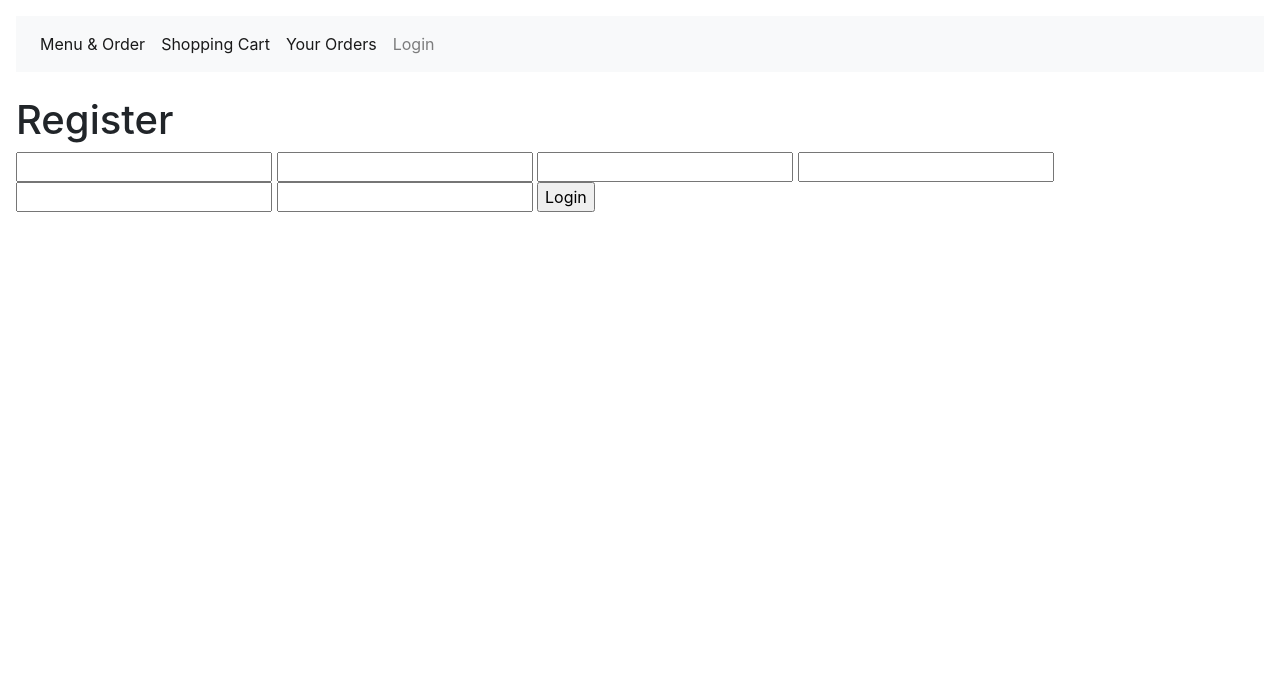
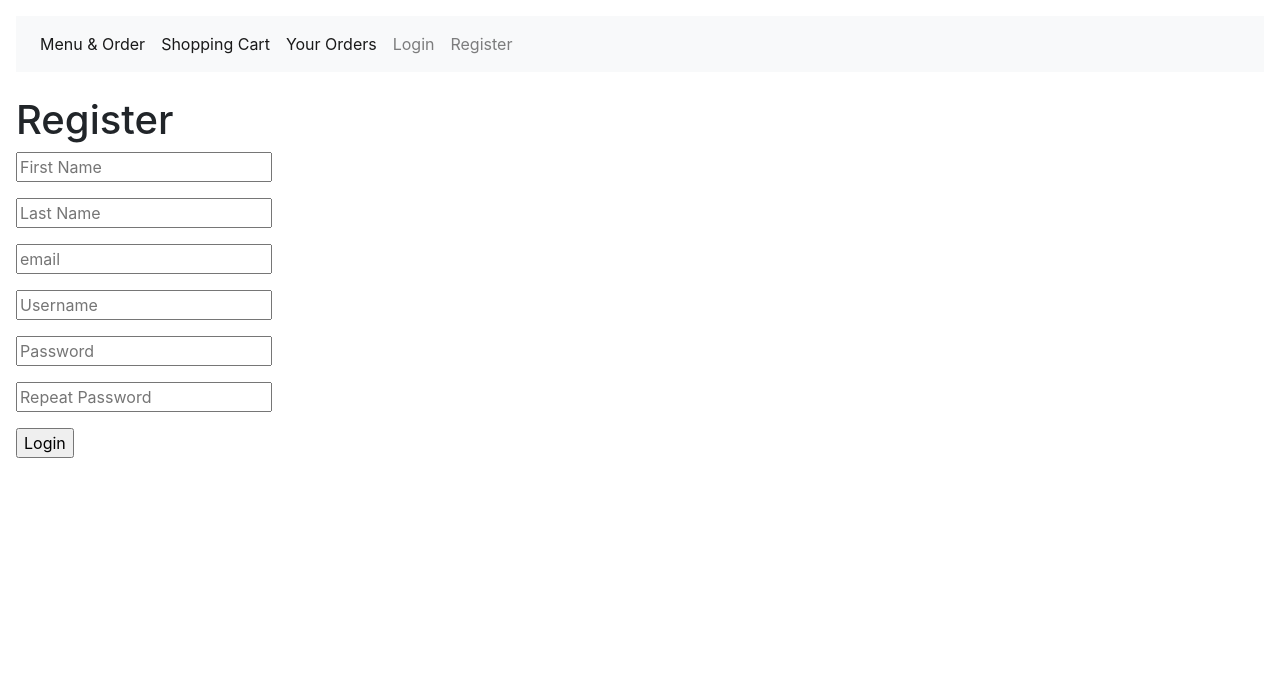
Before and after one commit to dspiniak/Project3, a Django app: template orders/templates/register.html in a window 1280 px wide. Shown: the top 698 px of the page. Run offline with Django 3.2, Linux system fonts and the light colour scheme; the template is opened without the code that fills it, so the values that code supplies are empty; some libraries are stand-ins or nearby versions.

Commit message:
third try

```diff
--- a/orders/templates/base.html
+++ b/orders/templates/base.html
@@ -44,6 +44,9 @@
             <li class="nav-item">
               <a class="nav-link" href="/login">Login</a>
             </li>
+            <li class="nav-item">
+              <a class="nav-link" href="/register">Register</a>
+            </li>
             {% endif %}
             <!-- render if logged in -->
           {% if user.is_authenticated %}
--- a/orders/templates/login.html
+++ b/orders/templates/login.html
@@ -13,8 +13,8 @@
 
 <form action="{% url 'login' %}" method="post">
     {% csrf_token %}
-    <p>Username: <input name="username" type="text"/></p>
-    <p>Password: <input name="password" type="password"/></p>
+    <p>Username: <input name="username" type="text" placeholder="Username"/></p>
+    <p>Password: <input name="password" type="password" placeholder="Password"/></p>
     <p><input type="submit" value="Login"/></p>
 </form>
 {% endblock %}
--- a/orders/templates/register.html
+++ b/orders/templates/register.html
@@ -13,12 +13,12 @@
 
 <form action="{% url 'register' %}" method="POST">
     {% csrf_token %}
-    <input name="first_name" type="text"/>
-    <input name="last_name" type="text"/>
-    <input name="email" type="email" required/>
-    <input name="username" type="text" required/>
-    <input name="password" type="password" required/>
-    <input name="password_check" type="password" required/>
-    <input type="submit" value="Login"/>
+    <p><input name="first_name" type="text" placeholder="First Name"/></p>
+    <p><input name="last_name" type="text" placeholder="Last Name"/></p>
+    <p><input name="email" type="email" placeholder="email" required/></p>
+    <p><input name="username" type="text" placeholder="Username" required/></p>
+    <p><input name="password" type="password" placeholder="Password" required/></p>
+    <p><input name="password_check" type="password" placeholder="Repeat Password" required/></p>
+    <p><input type="submit" value="Login"/>
 </form>
 {% endblock %}
```
Also changed, not shown: db.sqlite3.
